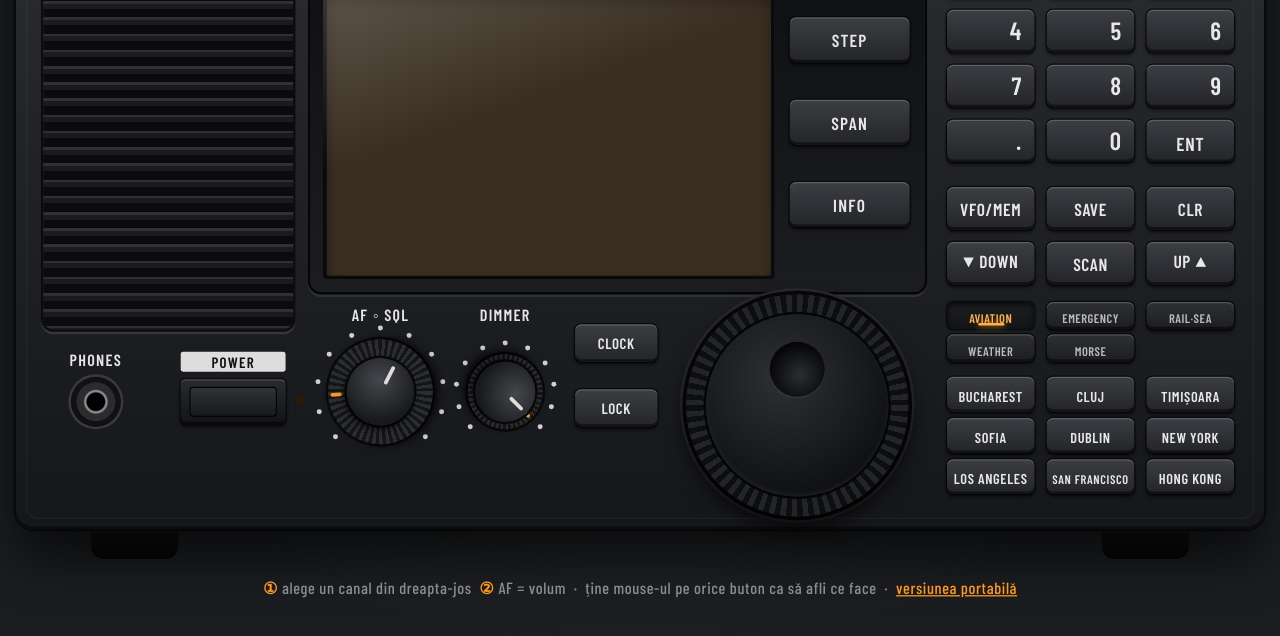
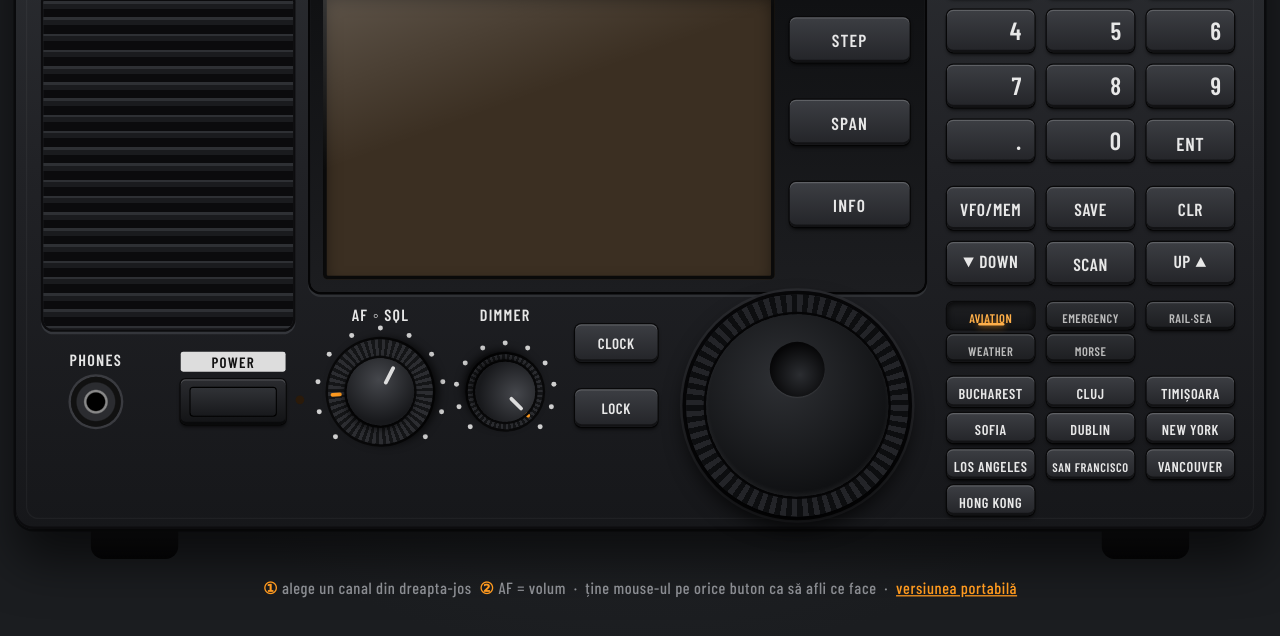
Before and after one commit to cristiturcin-ro/lrop-radio, a plain HTML site: page index.html in a window 1280 px wide. Shown: the part 136-772 px from the top of the page. Drawn offline with nearby package versions, Linux system fonts and the light colour scheme.

Commit message:
Add Vancouver approach (ScanBC) to AVIATION
- VANCOUVER: CYVR Vancouver Terminal, direct stream from ScanBC.
- Channel rows tighten automatically when a tab has more than 9 channels.

Co-Authored-By: Claude Opus 5.5 <noreply@anthropic.com>
Claude-Session: https://claude.ai/code/session_018h6XaBF6qRYu65xNVnQE1S

```diff
--- a/channels.js
+++ b/channels.js
@@ -45,6 +45,9 @@ window.RADIO_CONFIG = {
       info:'Los Angeles (KLAX) – SoCal Approach, finala nord și sud: avioanele aliniate pentru aterizare. 124.900.' },
     { f:120350, name:'SAN FRANCISCO', btn:'SAN FRANCISCO', group:'AV', mount:'ksfo_app2',
       info:'San Francisco (KSFO) – NorCal Approach, finala pistelor 28L/R. 120.350.' },
+    { f:132700, name:'VANCOUVER',     btn:'VANCOUVER',     group:'AV', nominal:true, source:'ScanBC',
+      url:'https://icecast0.scanbc.com/cyvr1_app',
+      info:'Vancouver (CYVR) – Vancouver Terminal: apropierea, sosirile și plecările din jurul aeroportului.' },
     { f:119100, name:'HONG KONG',     btn:'HONG KONG',     group:'AV', mount:'vhhh5',
       info:'Hong Kong (VHHH) – apropiere, plecări și director. Hong Kong Approach 119.100.' },
 
--- a/index.html
+++ b/index.html
@@ -691,10 +691,13 @@ if(GROUPS.length<2){                     // o singură listă → doar un titlu,
   Object.assign(l.style,{left:'746px',top:(tabsTop+4)+'px',width:'230px'}); keys.appendChild(l);
   HELP.attach(l, {t:GROUPS[0].name, d:GROUPS[0].info});
 }
+// rândurile de canale se strâng dacă un tab are mai mult de 9 canale (spațiu până la marginea carcasei)
+const chRowsMax = Math.max(...GROUPS.map(g=>Math.ceil(CHANNELS.filter(c=>grpOf(c)===g.id).length/3)), 1);
+const chGap = Math.min(33, Math.floor((484 - chTop) / chRowsMax)), chH = chGap - 5;
 const chEls = CHANNELS.map(c=>{
   const i = CHANNELS.filter(x=>grpOf(x)===grpOf(c)).indexOf(c);
   const lbl = c.btn || c.mount.toUpperCase();
-  return mkBtn(keys,{x:746+(i%3)*80,y:chTop+Math.floor(i/3)*33,w:70,h:28,cls:'chbtn',
+  return mkBtn(keys,{x:746+(i%3)*80,y:chTop+Math.floor(i/3)*chGap,w:70,h:chH,cls:'chbtn',
     label:`<span style="font-size:${lbl.length>11?10:11.5}px;white-space:nowrap">${lbl}</span>`, title:c.name+' '+fmtF(c.f), help:chHelp(c),
     fn:()=>{ if(S.lock) return; if(!S.power) power(); if(S.scan) stopScan(); S.vfo=true; S.freq=c.f; save(); update(); }});
 });
```
